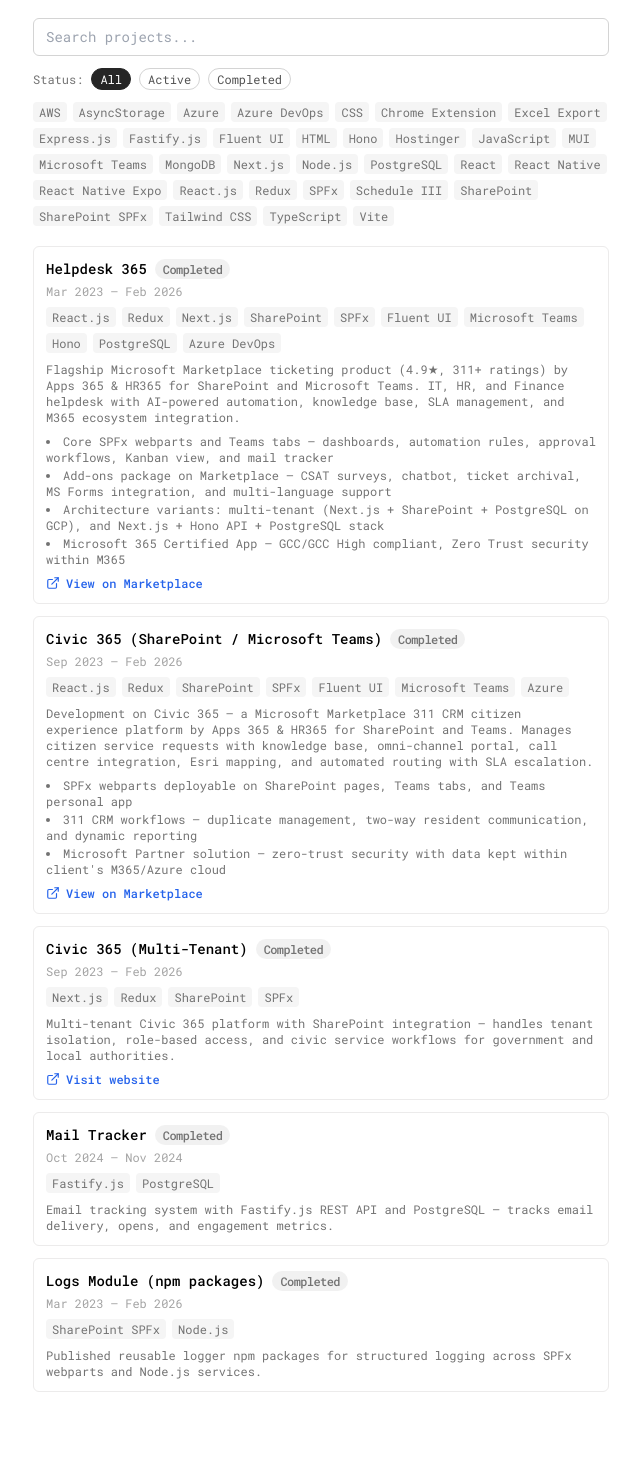
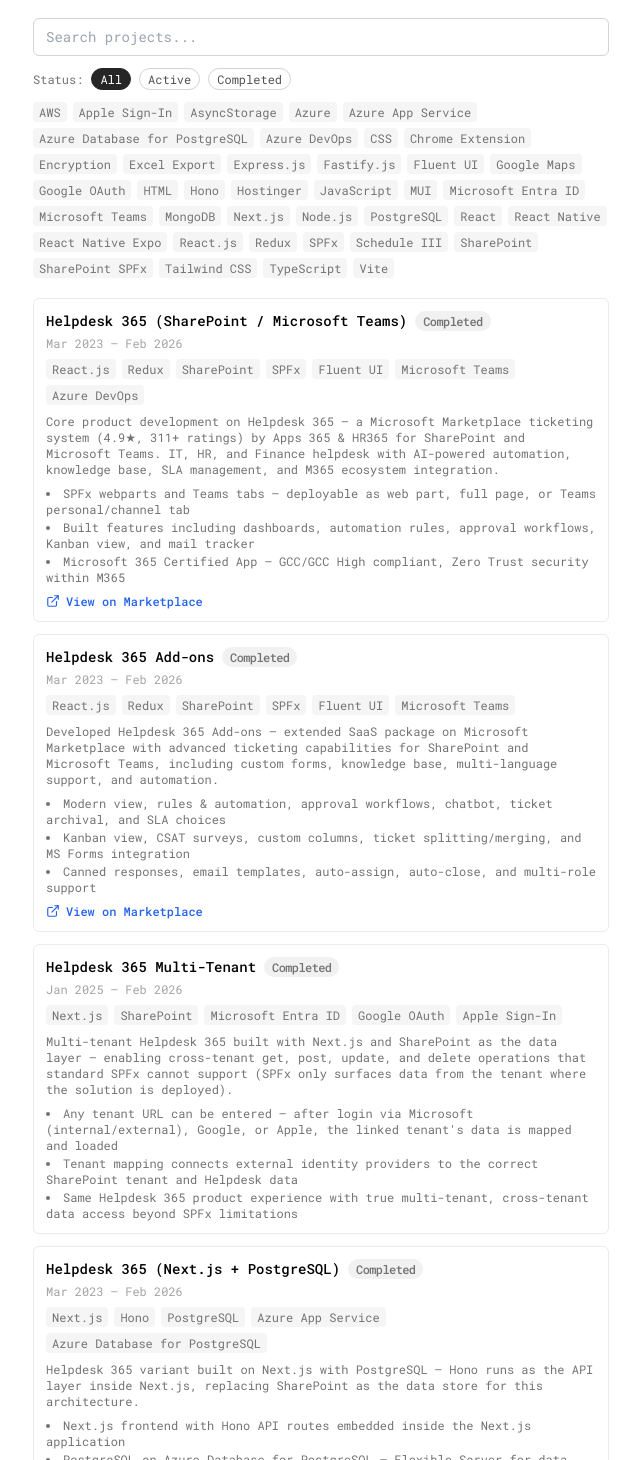
Before and after one commit to anishkumar127/me, a Next.js app: page /projects in a window 1280 px wide. Shown: the part 330-1790 px from the top of the page, without its empty margins (319-959 px from the left). Built offline with nearby package versions, Linux system fonts and the light colour scheme; no server answers.

Commit message:
feat: expand project details in projects.ts by adding new Helpdesk 365 variants and enhancing existing project descriptions for clarity and completeness

```diff
--- a/data/projects.ts
+++ b/data/projects.ts
@@ -18,31 +18,73 @@ export type Project = {
 
 export const projects: Project[] = [
   {
-    id: "helpdesk-365",
-    name: "Helpdesk 365",
+    id: "helpdesk-spfx",
+    name: "Helpdesk 365 (SharePoint / Microsoft Teams)",
     category: "Cubic Logics",
     status: "Completed",
     period: "Mar 2023 – Feb 2026",
     tech: [
       "React.js",
       "Redux",
-      "Next.js",
       "SharePoint",
       "SPFx",
       "Fluent UI",
       "Microsoft Teams",
-      "Hono",
-      "PostgreSQL",
       "Azure DevOps",
     ],
     url: "https://marketplace.microsoft.com/en-us/product/office/wa200004972?tab=overview",
     description:
-      "Flagship Microsoft Marketplace ticketing product (4.9★, 311+ ratings) by Apps 365 & HR365 for SharePoint and Microsoft Teams. IT, HR, and Finance helpdesk with AI-powered automation, knowledge base, SLA management, and M365 ecosystem integration.",
+      "Core product development on Helpdesk 365 — a Microsoft Marketplace ticketing system (4.9★, 311+ ratings) by Apps 365 & HR365 for SharePoint and Microsoft Teams. IT, HR, and Finance helpdesk with AI-powered automation, knowledge base, SLA management, and M365 ecosystem integration.",
     highlights: [
-      "Core SPFx webparts and Teams tabs — dashboards, automation rules, approval workflows, Kanban view, and mail tracker",
-      "Add-ons package on Marketplace — CSAT surveys, chatbot, ticket archival, MS Forms integration, and multi-language support",
-      "Architecture variants: multi-tenant (Next.js + SharePoint + PostgreSQL on GCP), and Next.js + Hono API + PostgreSQL stack",
+      "SPFx webparts and Teams tabs — deployable as web part, full page, or Teams personal/channel tab",
+      "Built features including dashboards, automation rules, approval workflows, Kanban view, and mail tracker",
       "Microsoft 365 Certified App — GCC/GCC High compliant, Zero Trust security within M365",
+    ],
+  },
+  {
+    id: "helpdesk-addons",
+    name: "Helpdesk 365 Add-ons",
+    category: "Cubic Logics",
+    status: "Completed",
+    period: "Mar 2023 – Feb 2026",
+    tech: ["React.js", "Redux", "SharePoint", "SPFx", "Fluent UI", "Microsoft Teams"],
+    url: "https://marketplace.microsoft.com/en-us/product/hr365bizapps365.hd365p5a001ao?tab=Overview",
+    description:
+      "Developed Helpdesk 365 Add-ons — extended SaaS package on Microsoft Marketplace with advanced ticketing capabilities for SharePoint and Microsoft Teams, including custom forms, knowledge base, multi-language support, and automation.",
+    highlights: [
+      "Modern view, rules & automation, approval workflows, chatbot, ticket archival, and SLA choices",
+      "Kanban view, CSAT surveys, custom columns, ticket splitting/merging, and MS Forms integration",
+      "Canned responses, email templates, auto-assign, auto-close, and multi-role support",
+    ],
+  },
+  {
+    id: "helpdesk-multitenant",
+    name: "Helpdesk 365 Multi-Tenant",
+    category: "Cubic Logics",
+    status: "Completed",
+    period: "Jan 2025 – Feb 2026",
+    tech: ["Next.js", "SharePoint", "Microsoft Entra ID", "Google OAuth", "Apple Sign-In"],
+    description:
+      "Multi-tenant Helpdesk 365 built with Next.js and SharePoint as the data layer — enabling cross-tenant get, post, update, and delete operations that standard SPFx cannot support (SPFx only surfaces data from the tenant where the solution is deployed).",
+    highlights: [
+      "Any tenant URL can be entered — after login via Microsoft (internal/external), Google, or Apple, the linked tenant's data is mapped and loaded",
+      "Tenant mapping connects external identity providers to the correct SharePoint tenant and Helpdesk data",
+      "Same Helpdesk 365 product experience with true multi-tenant, cross-tenant data access beyond SPFx limitations",
+    ],
+  },
+  {
+    id: "helpdesk-hono",
+    name: "Helpdesk 365 (Next.js + PostgreSQL)",
+    category: "Cubic Logics",
+    status: "Completed",
+    period: "Mar 2023 – Feb 2026",
+    tech: ["Next.js", "Hono", "PostgreSQL", "Azure App Service", "Azure Database for PostgreSQL"],
+    description:
+      "Helpdesk 365 variant built on Next.js with PostgreSQL — Hono runs as the API layer inside Next.js, replacing SharePoint as the data store for this architecture.",
+    highlights: [
+      "Next.js frontend with Hono API routes embedded inside the Next.js application",
+      "PostgreSQL on Azure Database for PostgreSQL — Flexible Server for data persistence",
+      "Deployed on Azure App Service — full Helpdesk product on a modern web stack",
     ],
   },
   {
@@ -75,10 +117,15 @@ export const projects: Project[] = [
     category: "Cubic Logics",
     status: "Completed",
     period: "Sep 2023 – Feb 2026",
-    tech: ["Next.js", "Redux", "SharePoint", "SPFx"],
+    tech: ["Next.js", "Redux", "SharePoint", "Google Maps", "Microsoft Entra ID", "Google OAuth", "Apple Sign-In"],
     url: "https://civic365.ca/",
     description:
-      "Multi-tenant Civic 365 platform with SharePoint integration — handles tenant isolation, role-based access, and civic service workflows for government and local authorities.",
+      "Multi-tenant Civic 365 built with Next.js and SharePoint as the data layer — cross-tenant get, post, update, and delete for civic service data that standard SPFx cannot access across tenants.",
+    highlights: [
+      "Any tenant URL with Microsoft (internal/external), Google, or Apple login — linked tenant data mapped and loaded on authentication",
+      "Google Maps integration — pin a location on the map and assign a tenant to that geographic area",
+      "True multi-tenant civic workflows beyond SPFx single-tenant deployment limits",
+    ],
   },
   {
     id: "mail-tracker",
@@ -86,9 +133,15 @@ export const projects: Project[] = [
     category: "Cubic Logics",
     status: "Completed",
     period: "Oct 2024 – Nov 2024",
-    tech: ["Fastify.js", "PostgreSQL"],
+    tech: ["Fastify.js", "PostgreSQL", "React", "Encryption"],
     description:
-      "Email tracking system with Fastify.js REST API and PostgreSQL — tracks email delivery, opens, and engagement metrics.",
+      "Internal mail tracking tool built for Cubic Logics sales and marketing teams — tracks outbound client emails end to end, from send and delivery to opens, reads, and replies.",
+    highlights: [
+      "Tracks delivery status, read timestamps, read count, IP address, and location of each open",
+      "Captures who responded to the email and when — full engagement timeline for sales follow-ups",
+      "Data stored in encrypted format — viewable in the tool UI, downloadable in multiple formats, and shareable with managers or team leads",
+      "Built both the tracking API (Fastify.js + PostgreSQL) and the admin UI — later integrated into Helpdesk 365 and other Cubic Logics products",
+    ],
   },
   {
     id: "logs-module",
@@ -96,9 +149,15 @@ export const projects: Project[] = [
     category: "Cubic Logics",
     status: "Completed",
     period: "Mar 2023 – Feb 2026",
-    tech: ["SharePoint SPFx", "Node.js"],
+    tech: ["SharePoint SPFx", "Node.js", "Encryption"],
     description:
-      "Published reusable logger npm packages for structured logging across SPFx webparts and Node.js services.",
+      "Internal log monitoring module for Cubic Logics SPFx solutions — tracks trace, error, info, and warning logs with permission-based access, retention policies, and secure storage.",
+    highlights: [
+      "Permission-wise log visibility — teams can configure who sees which log levels and sources",
+      "Download logs in multiple formats and share via email directly from the module",
+      "Log retention policies — configurable duration, automatic archival to zip, and scheduled cleanup",
+      "Published as reusable npm packages with encryption and security built in — used across SPFx webparts and Node.js services",
+    ],
   },
   {
     id: "finsoeasy360",
```
Also changed, not shown: graphify-out/GRAPH_REPORT.md (+2 -2 lines), graphify-out/cache/stat-index.json (+1 -1 lines), graphify-out/graph.json, graphify-out/manifest.json.
